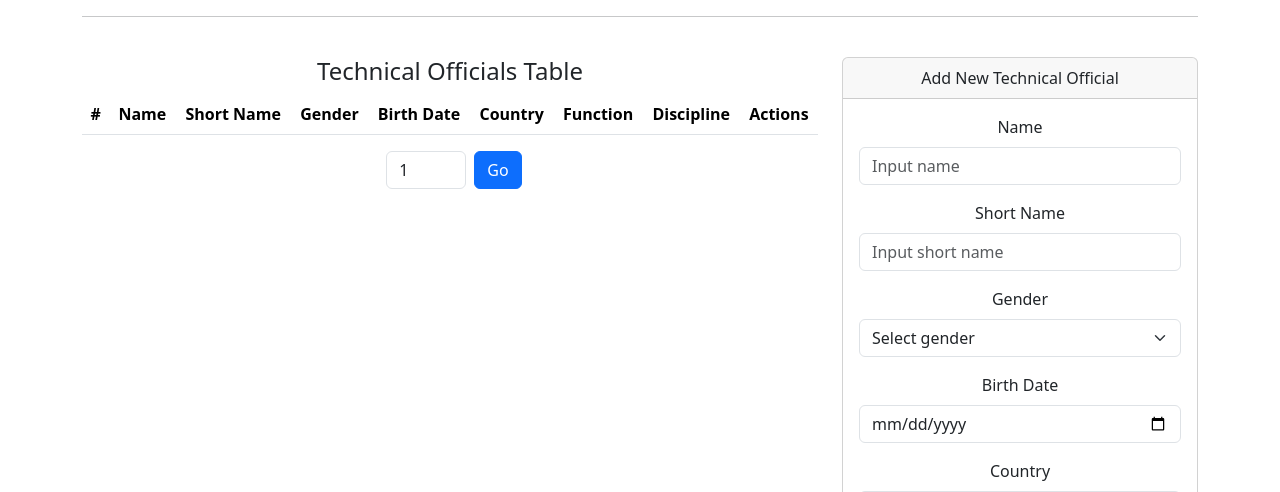
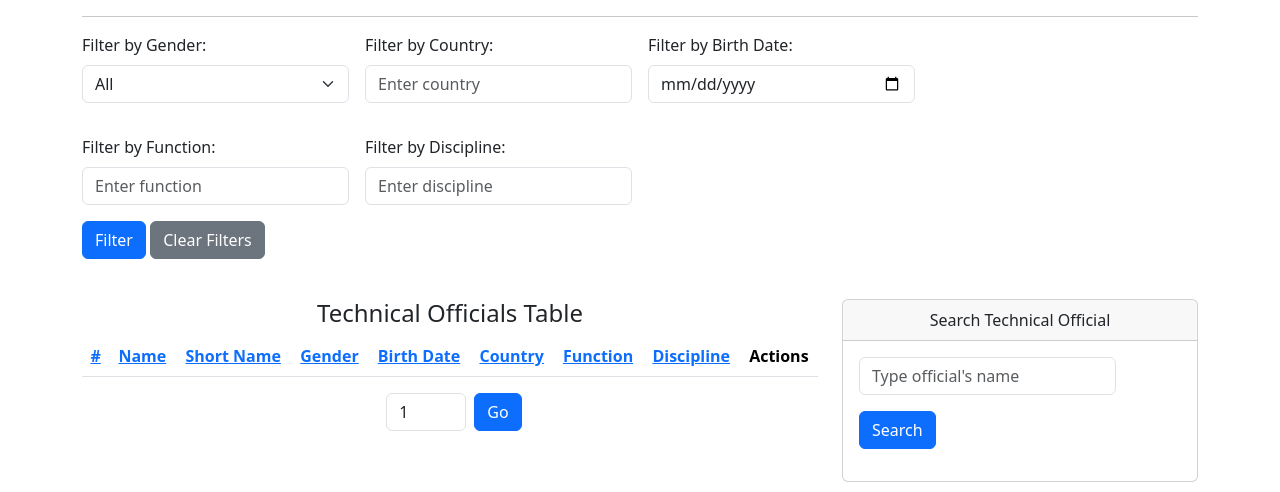
Before and after one commit to itu-itis22-kombak22/datalimpics, a Flask app: page /technical_officials in a window 1280 px wide. Shown: the part 113-605 px from the top of the page. Run offline with Flask 3, Linux system fonts and the light colour scheme; data that the repository does not hold is empty; some libraries are stand-ins or nearby versions.

Commit message:
Added filtering and sorting algorithhms to the techncial officials page.

```diff
--- a/site-flask/app.py
+++ b/site-flask/app.py
@@ -53,16 +53,32 @@ def disciplinesPage():
 
 @app.route("/technical_officials", methods=["GET"])
 def technicalOfficialsPage():
-    """Renders a paginated and searchable page displaying technical officials."""
+    """Renders a paginated, searchable, filterable, and sortable page displaying technical officials."""
     conn = get_db_connection()
 
     # Get query parameters
     page = request.args.get('page', 1, type=int)
     per_page = 10  # Number of officials per page
     offset = (page - 1) * per_page
-    search = request.args.get('search', '').strip()  # Get search query
+    search = request.args.get('search', '').strip()
+    sort_by = request.args.get('sort_by', 'official_id')  # Default sorting by ID
+    order = request.args.get('order', 'asc')  # Default order ascending
 
-    # Base query with optional search
+    # Ensure valid sorting column and order
+    valid_columns = ['official_id', 'name', 'short_name', 'gender', 'birth_date', 'country', 'function', 'discipline_name']
+    if sort_by not in valid_columns:
+        sort_by = 'official_id'
+    if order not in ['asc', 'desc']:
+        order = 'asc'
+
+    # Filters
+    gender = request.args.get('gender', '').strip()
+    country = request.args.get('country', '').strip()
+    birth_date = request.args.get('birth_date', '').strip()
+    function = request.args.get('function', '').strip()
+    discipline = request.args.get('discipline', '').strip()
+
+    # Base query with filters
     base_query = """
         SELECT
             t.official_id,
@@ -80,23 +96,36 @@ def technicalOfficialsPage():
     filters = []
     params = []
 
-    # Add search filter
+    if gender:
+        filters.append("t.gender = ?")
+        params.append(gender)
+    if country:
+        filters.append("c.country_name LIKE ?")
+        params.append(f"%{country}%")
+    if birth_date:
+        filters.append("t.birth_date = ?")
+        params.append(birth_date)
+    if function:
+        filters.append("t.function LIKE ?")
+        params.append(f"%{function}%")
+    if discipline:
+        filters.append("d.discipline_name LIKE ?")
+        params.append(f"%{discipline}%")
     if search:
         filters.append("t.name LIKE ?")
         params.append(f"%{search}%")
 
-    # Add filters to query
     if filters:
         base_query += " WHERE " + " AND ".join(filters)
 
-    # Add pagination
-    paginated_query = base_query + " LIMIT ? OFFSET ?"
+    # Add sorting and pagination
+    query = f"{base_query} ORDER BY {sort_by} {order} LIMIT ? OFFSET ?"
     params.extend([per_page, offset])
 
-    # Fetch officials data
-    technical_officials = conn.execute(paginated_query, params).fetchall()
+    # Fetch data
+    technical_officials = conn.execute(query, params).fetchall()
 
-    # Count total officials for pagination
+    # Count total rows
     count_query = "SELECT COUNT(*) FROM technical_officials t"
     if filters:
         count_query += " WHERE " + " AND ".join(filters)
@@ -112,7 +141,14 @@ def technicalOfficialsPage():
         technical_officials=technical_officials,
         current_page=page,
         total_pages=total_pages,
-        search_query=search
+        search_query=search,
+        sort_by=sort_by,
+        order=order,
+        gender=gender,
+        country=country,
+        birth_date=birth_date,
+        function=function,
+        discipline=discipline
     )
 
 
--- a/site-flask/templates/technical_officials.html
+++ b/site-flask/templates/technical_officials.html
@@ -117,8 +117,46 @@
             </div>
         </div>
     </div>
+    <div class="container text-center">
+    <!-- Filter Form -->
+    <form method="get" action="" class="mb-3">
+        <div class="row g-3 text-start !important">
+            <div class="col-md-4 col-lg-3">
+                <label for="gender-filter" class="form-label">Filter by Gender:</label>
+                <select id="gender-filter" name="gender" class="form-select">
+                    <option value="" {{ current_gender == "" and "selected" }}>All</option>
+                    <option value="Male" {{ current_gender == "Male" and "selected" }}>Male</option>
+                    <option value="Female" {{ current_gender == "Female" and "selected" }}>Female</option>
+                </select>
+            </div>
+            <div class="col-md-4 col-lg-3">
+                <label for="country-filter" class="form-label">Filter by Country:</label>
+                <input type="text" id="country-filter" name="country" class="form-control" placeholder="Enter country" value="{{ current_country }}">
+            </div>
+            <div class="col-md-4 col-lg-3">
+                <label for="birthdate-filter" class="form-label">Filter by Birth Date:</label>
+                <input type="date" id="birthdate-filter" name="birth_date" class="form-control" value="{{ current_birth_date }}">
+            </div>
+        </div>
 
-    <div class="container text-center">
+        <div class="row g-3 mt-3 text-start !important">
+            <div class="col-md-4 col-lg-3">
+                <label for="function-filter" class="form-label">Filter by Function:</label>
+                <input type="text" id="function-filter" name="function" class="form-control" placeholder="Enter function" value="{{ current_function }}">
+            </div>
+            <div class="col-md-4 col-lg-3">
+                <label for="discipline-filter" class="form-label">Filter by Discipline:</label>
+                <input type="text" id="discipline-filter" name="discipline" class="form-control" placeholder="Enter discipline" value="{{ current_discipline }}">
+            </div>
+        </div>
+
+        <div class="mt-3 text-start !important">
+            <button type="submit" class="btn btn-primary">Filter</button>
+            <a href="{{ url_for('technicalOfficialsPage') }}" class="btn btn-secondary">Clear Filters</a>
+        </div>
+    </form>
+
+
         <div class="row">
             <!-- Technical Officials Table Section -->
             <div class="col-sm-8">
@@ -128,14 +166,30 @@
                     <table class="table table-striped table-hover">
                         <thead>
                             <tr>
-                                <th>#</th>
-                                <th>Name</th>
-                                <th>Short Name</th>
-                                <th>Gender</th>
-                                <th>Birth Date</th>
-                                <th>Country</th>
-                                <th>Function</th>
-                                <th>Discipline</th>
+                                <th>
+                                    <a href="?sort_by=official_id&order={{ 'asc' if sort_by != 'official_id' or order == 'desc' else 'desc' }}">#</a>
+                                </th>
+                                <th>
+                                    <a href="?sort_by=name&order={{ 'asc' if sort_by != 'name' or order == 'desc' else 'desc' }}">Name</a>
+                                </th>
+                                <th>
+                                    <a href="?sort_by=short_name&order={{ 'asc' if sort_by != 'short_name' or order == 'desc' else 'desc' }}">Short Name</a>
+                                </th>
+                                <th>
+                                    <a href="?sort_by=gender&order={{ 'asc' if sort_by != 'gender' or order == 'desc' else 'desc' }}">Gender</a>
+                                </th>
+                                <th>
+                                    <a href="?sort_by=birth_date&order={{ 'asc' if sort_by != 'birth_date' or order == 'desc' else 'desc' }}">Birth Date</a>
+                                </th>
+                                <th>
+                                    <a href="?sort_by=country&order={{ 'asc' if sort_by != 'country' or order == 'desc' else 'desc' }}">Country</a>
+                                </th>
+                                <th>
+                                    <a href="?sort_by=function&order={{ 'asc' if sort_by != 'function' or order == 'desc' else 'desc' }}">Function</a>
+                                </th>
+                                <th>
+                                    <a href="?sort_by=discipline_name&order={{ 'asc' if sort_by != 'discipline_name' or order == 'desc' else 'desc' }}">Discipline</a>
+                                </th>
                                 <th>Actions</th>
                             </tr>
                         </thead>
@@ -192,8 +246,24 @@
             <!-- Add and Search Sections -->
             <div class="col-sm-4">
                 <br>
+                <!-- Search Technical Official -->
+                <div class="card">
+                    <div class="card-header">
+                        Search Technical Official
+                    </div>
+                    <div class="card-body">
+                        <form method="GET" action="{{ url_for('technicalOfficialsPage') }}" class="row g-3">
+                            <div class="col-auto">
+                                <input type="text" name="search" class="form-control" id="searchOfficial" placeholder="Type official's name">
+                            </div>
+                            <div class="col-auto">
+                                <button type="submit" class="btn btn-primary mb-3">Search</button>
+                            </div>
+                        </form>
+                    </div>
+                </div>
                 <!-- Add New Technical Official -->
-                <div class="card">
+                <div class="card mt-4">
                     <div class="card-header">
                         Add New Technical Official
                     </div>
@@ -236,22 +306,7 @@
                     </div>
                 </div>
 
-                <!-- Search Technical Official -->
-                <div class="card mt-4">
-                    <div class="card-header">
-                        Search Technical Official
-                    </div>
-                    <div class="card-body">
-                        <form method="GET" action="{{ url_for('technicalOfficialsPage') }}" class="row g-3">
-                            <div class="col-auto">
-                                <input type="text" name="search" class="form-control" id="searchOfficial" placeholder="Type official's name">
-                            </div>
-                            <div class="col-auto">
-                                <button type="submit" class="btn btn-primary mb-3">Search</button>
-                            </div>
-                        </form>
-                    </div>
-                </div>
+
             </div>
         </div>
     </div>
```
Also changed, not shown: site-flask/database.db.
